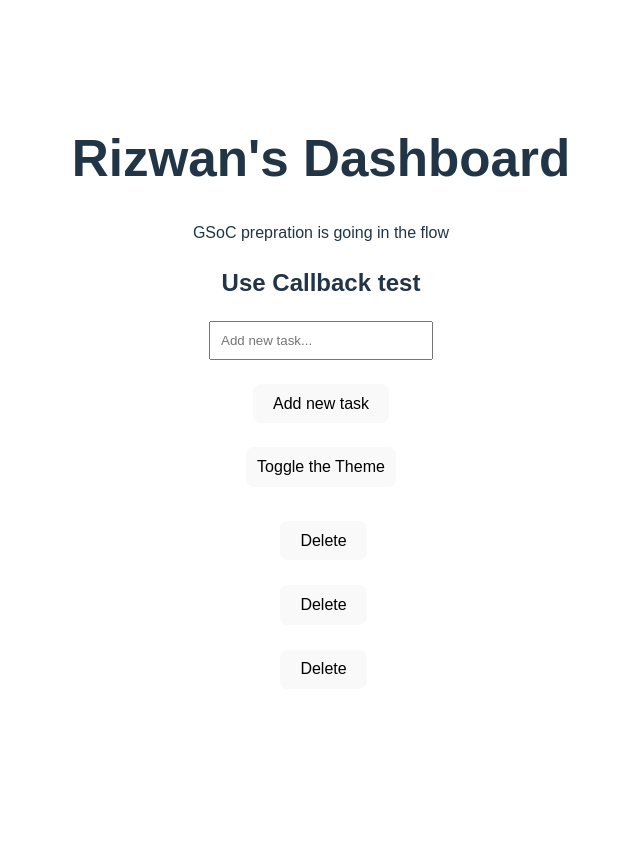
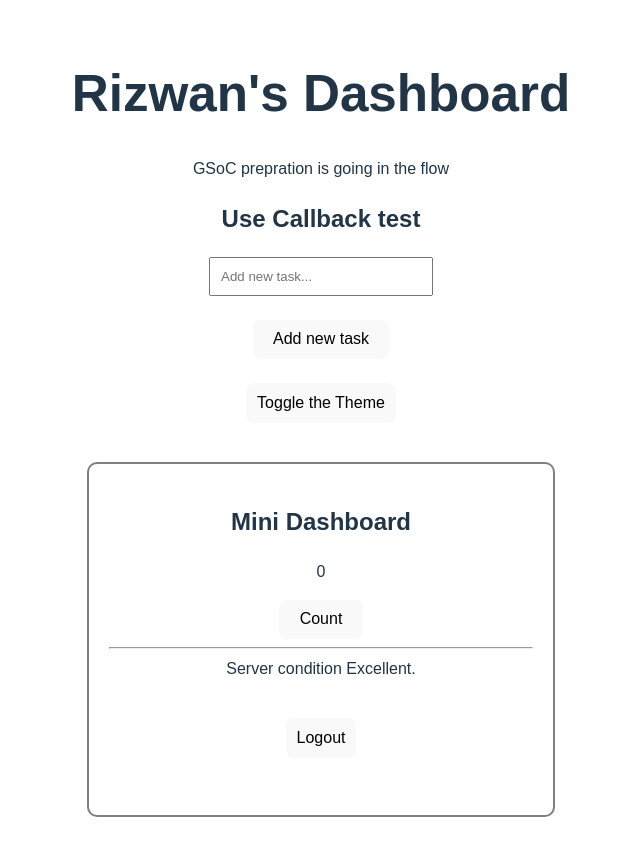
Before and after one commit to rizwan749/React-Mini-Projects, a React (Vite) app in the folder my-react-app/: page / in a window 1280 px wide. Shown: the top 856 px of the page, without its empty margins (319-959 px from the left). Before the commit the page ends 800 px from the top, so only its background shows below. Built offline with nearby package versions, Linux system fonts and the light colour scheme.

Commit message:
Day 6 practice done

```diff
--- a/my-react-app/src/App.jsx
+++ b/my-react-app/src/App.jsx
@@ -17,6 +17,7 @@ import WindowSizeTracker from './Components/Day4/WindowSizeTracker'
 import UserList from './Components/Day4/UserList'
 import SmartToggle from './Components/Day6/SmartToggle'
 import TodoApp from './Components/Day6/TodoApp'
+import Dashboard from './Components/Day6/Dashboard'
 
 // folder renamed and files are updated
 
@@ -64,6 +65,8 @@ function App() {
 
       <TodoApp />
 
+      <Dashboard />
+
     </div>
   )
 }
--- /dev/null
+++ b/my-react-app/src/Components/Day6/Dashboard.jsx
@@ -0,0 +1,43 @@
+import React,{useCallback,useEffect,useMemo,useState} from "react";
+import UserCard from "./UserCard";
+import './Dasboard.css'
+
+
+const Dashboard = () => {
+    const [count,setCount] = useState(0)
+
+
+    const heavyResult = useMemo (() => {
+        console.log(`Heavy loop is working on!`)
+
+        for(let i = 0;i<100000000;i++){}
+            return `Server condition Excellent.`;
+
+    },[])
+
+
+
+    const handleLogout = useCallback (() => {
+        // console.log(`User logged out:)`)
+        alert("User logged out :)")
+
+    },[])
+
+    return(
+        <div style={{margin:"15px",padding:"20px",border:"2px solid grey",borderRadius:"10px"}} >
+            <h2>Mini Dashboard</h2>
+            <p> {count} </p>
+            <button onClick={()  => setCount(count + 1)} style={{cursor:"pointer"}} > Count </button>
+            <hr />
+            {heavyResult}
+
+            <UserCard
+            username={"Rizwan"}
+            onlogout={handleLogout}
+            />
+
+        </div>
+    )
+}
+
+export default Dashboard
--- a/my-react-app/src/Components/Day6/TodoApp.jsx
+++ b/my-react-app/src/Components/Day6/TodoApp.jsx
@@ -3,7 +3,7 @@ import TodoItem from "./TodoItem";
 import './TodoApp.css';
 
 const TodoApp = () => {
-    const [todo,setTodos] = useState(["","",""])
+    const [todo,setTodos] = useState([])
     const [isDark,setIsDark] = useState(false)
     const [newTask,setNewTask] = useState("")
 
--- /dev/null
+++ b/my-react-app/src/Components/Day6/UserCard.jsx
@@ -0,0 +1,18 @@
+import React, {memo, useMemo} from "react";
+
+
+const UserCard = ({username,onlogout}) => {
+    console.log(`The User Card Re-renders`)
+
+
+
+    return (
+
+        <div style={{margin:"10px",padding:"20px" }} >
+            <button onClick={onlogout} style={{padding:"10px",cursor:"pointer",margin:"7px"}} > Logout </button>
+        </div>
+    )
+}
+
+
+export default memo(UserCard)
```
Also changed, not shown: my-react-app/src/Components/Day6/Dasboard.css (added).
